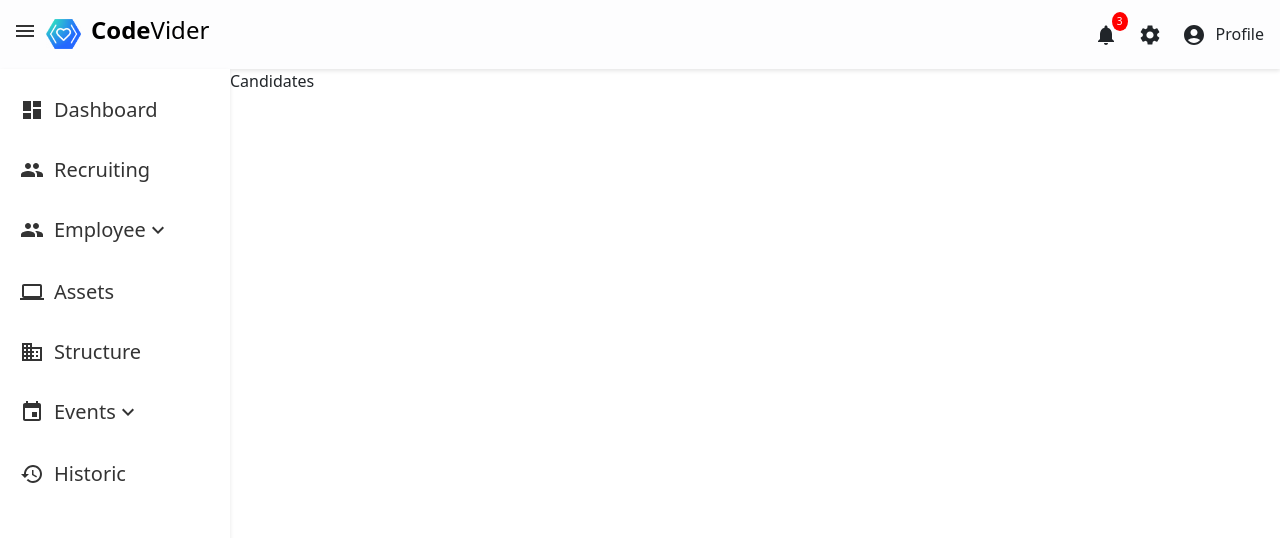
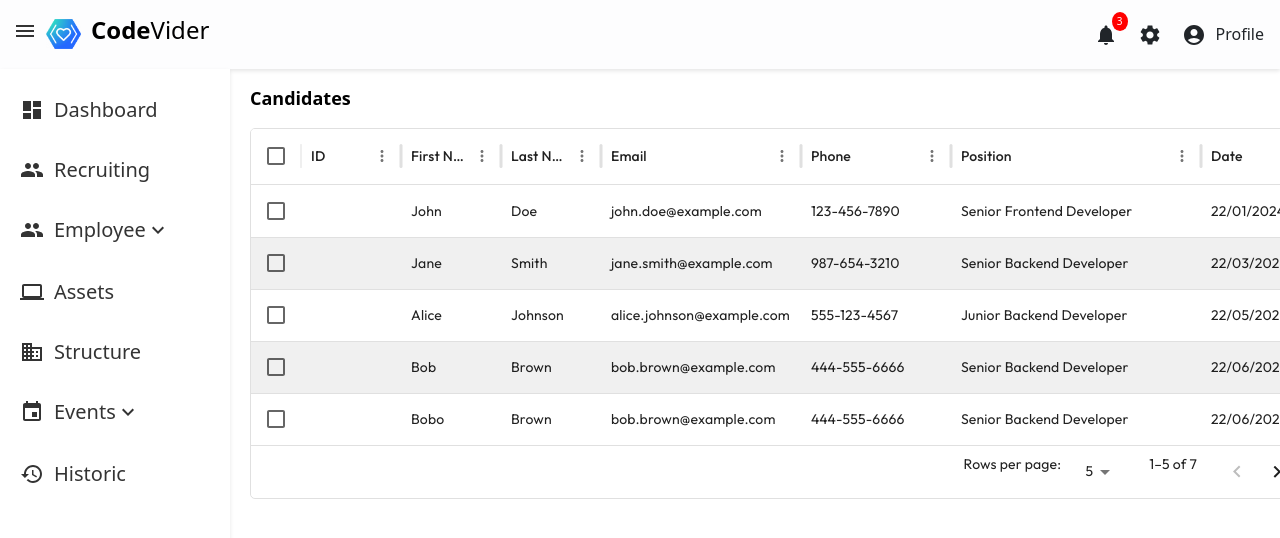
Before and after one commit to v4sj4n/hr-software-FE-exypnos, a React (Vite) app: page /candidates in a window 1280 px wide. Shown: the top 538 px of the page. Built offline with nearby package versions, Linux system fonts and the light colour scheme; sample sign-in values are in the browser's storage.

Commit message:
Reusable table

```diff
--- a/src/Components/Table/Table.tsx
+++ b/src/Components/Table/Table.tsx
@@ -1,6 +1,7 @@
-import { DataGrid, GridColDef, GridValidRowModel } from '@mui/x-data-grid';
+import { DataGrid, GridColDef, GridValidRowModel, GridRowParams } from '@mui/x-data-grid';
 import React from 'react';
 import { TableStyles } from '../Input/Styles';
+import { SvgIconProps } from '@mui/material';
 
 interface DataTableProps<T extends GridValidRowModel> {
   rows: T[];
@@ -11,27 +12,44 @@ interface DataTableProps<T extends GridValidRowModel> {
   initialPageSize?: number;
   pageSizeOptions?: number[];
   additionalStyles?: React.CSSProperties;
+  headerIcons?: { [key: string]: React.ComponentType<SvgIconProps> };
 }
 
 export default function DataTable<T extends GridValidRowModel>({
   rows,
   columns,
-  getRowId = (row: T) => (row ).id,
-  height = 369,
+  getRowId = (row: T) => (row).id,
+  height = "auto",
   width = '100%',
   initialPageSize = 5,
   pageSizeOptions = [5, 10],
+  headerIcons,
 }: DataTableProps<T>) {
-  const getRowClassName = (params: getRowParams) => {
-    const rowIndex = params.indexRelativeToCurrentPage;
-    return rowIndex % 2 === 0 ? 'colored-row' : '';
+  const getRowClassName = (params: GridRowParams) => {
+    return Number(params.id) % 2 === 0 ? 'colored-row' : '';
   };
+
+  const columnsWithIcons = columns.map(column => {
+    if (headerIcons && headerIcons[column.field]) {
+      const Icon = headerIcons[column.field];
+      return {
+        ...column,
+        renderHeader: () => (
+          <div style={{ display: 'flex', alignItems: 'center' }}>
+            <Icon style={{ marginRight: '8px' }} />
+            {column.headerName}
+          </div>
+        ),
+      };
+    }
+    return column;
+  });
 
   return (
     <div style={{ height, width }}>
       <DataGrid
         rows={rows}
-        columns={columns}
+        columns={columnsWithIcons}
         getRowId={getRowId}
         getRowClassName={getRowClassName}
         sx={{
--- a/src/Pages/Candidates/Candidates.tsx
+++ b/src/Pages/Candidates/Candidates.tsx
@@ -1,9 +1,138 @@
+import { Link } from "react-router-dom";
+import DataTable from "../../Components/Table/Table";
+import style from "./styles/Candidates.module.css"
+import { GridRenderCellParams } from '@mui/x-data-grid'
+
+export interface CandidateRow {
+  id: number;
+  originalId: string;
+  firstName: string;
+  role: string;
+  phone: string;
+  lastName: string;
+  email: string | undefined;
+  position: string;
+  date: string;
+  fullName: string;
+}
+
+const columns = [
+  { field: '_id', headerName: 'ID', width: 100 },
+  { field: 'firstName', headerName: 'First Name', width: 100 },
+  { field: 'lastName', headerName: 'Last Name', width: 100 },
+  { field: 'email', headerName: 'Email', width: 200 },
+  { field: 'phone', headerName: 'Phone', width: 150 },
+  { field: 'position', headerName: 'Position', width: 250 },
+  { field: 'date', headerName: 'Date', width: 100 },
+  { field: 'actions', headerName: 'Actions', width: 150 },
+]
+
+const dummyUsers = [
+  {
+    _id: '1a2b3c',
+    firstName: 'John',
+    lastName: 'Doe',
+    role: 'Admin',
+    phone: '123-456-7890',
+    position:"Senior Frontend Developer",
+    date:"22/01/2024",
+    auth: {
+      email: 'john.doe@example.com'
+    }
+  },
+  {
+    _id: '4d5e6f',
+    firstName: 'Jane',
+    lastName: 'Smith',
+    role: 'User',
+    phone: '987-654-3210',
+    position:"Senior Backend Developer",
+    date:"22/03/2024",
+    auth: {
+      email: 'jane.smith@example.com'
+    }
+  },
+  {
+    _id: '7g8h9i',
+    firstName: 'Alice',
+    lastName: 'Johnson',
+    role: 'Editor',
+    phone: '555-123-4567',
+    position:"Junior Backend Developer",
+    date:"22/05/2024",
+    auth: {
+      email: 'alice.johnson@example.com'
+    }
+  },
+  {
+    _id: '10j11k',
+    firstName: 'Bob',
+    lastName: 'Brown',
+    role: 'Admin',
+    phone: '444-555-6666',
+    position:"Senior Backend Developer",
+    date:"22/06/2024",
+    auth: {
+      email: 'bob.brown@example.com'
+    }
+  },
+  {
+    _id: '11k',
+    firstName: 'Bobo',
+    lastName: 'Brown',
+    role: 'Admin',
+    phone: '444-555-6666',
+    position:"Senior Backend Developer",
+    date:"22/06/2024",
+    auth: {
+      email: 'bob.brown@example.com'
+    }
+  },  {
+    _id: '112k',
+    firstName: 'Bobo2',
+    lastName: 'Brown2',
+    role: 'Admin2',
+    phone: '444-555-6666',
+    position:"Senior Backend Developer",
+    date:"22/06/2024",
+    auth: {
+      email: 'bob.brown@example.com'
+    }
+  },
+  {
+    field: 'actions',
+    headerName: 'Actions',
+    width: 120,
+    renderCell: (params: GridRenderCellParams) => (
+        <Link style={{textDecoration:"none", color:"#4C556B"}} to={`/profile/${params.row.originalId}`}>
+        View More
+      </Link>
+    ),
+},
+
+];
 
 
+
+const rows = dummyUsers.map((user, index) => ({
+  id: index + 1,
+  originalId: user._id,
+  firstName: user.firstName,
+  role: user.role,
+  phone: user.phone,
+  lastName: user.lastName,
+  email: user.auth?.email,
+  position: user.position,
+  date: user.date,
+  fullName: `${user.firstName} ${user.lastName}`
+}));
+const getRowId = (row: CandidateRow ) => row.id;
 export default function Candidates() {
   return (
-    <div>
-      Candidates
+    <div className={style.content}>
+        <div className={style.Candidates}>Candidates</div>
+      <DataTable getRowId={getRowId} columns={columns} rows={rows}  />
     </div>
+
   )
 }
--- /dev/null
+++ b/src/Pages/Candidates/styles/Candidates.module.css
@@ -0,0 +1,15 @@
+.Candidates{
+    color: #000000;
+    display: flex;
+    font-size: 18px;
+    font-weight: bolder;
+    margin: 16px 0px 16px 0px;
+  }
+
+  .content {
+    flex: 2;
+    display: flex;
+    flex-direction: column;
+    margin-left: 20px;
+    width: 1050px;
+  }
--- a/src/Pages/Employees/Employees.tsx
+++ b/src/Pages/Employees/Employees.tsx
@@ -1,6 +1,20 @@
 import { useGetAllUsers } from "./Hook";
 import style from './Employees.module.css'
 import DataTable from "../../Components/Table/Table";
+import { GridRenderCellParams } from '@mui/x-data-grid'
+import { Link } from "react-router-dom";
+import { Monitor, Email, Person, Work } from "@mui/icons-material";
+
+interface EmployeeRow {
+    id: number;
+    originalId: number;
+    firstName: string;
+    role: string;
+    phone: string;
+    lastName: string;
+    email: string | undefined;
+    fullName: string;
+}
 
 export default function Employees() {
     const { users } = useGetAllUsers();
@@ -18,21 +32,50 @@ export default function Employees() {
 
     const columns = [
         { field: 'id', headerName: 'No', width: 80 },
-        { field: 'firstName', headerName: 'First name', width: 150 },
-        { field: 'lastName', headerName: 'Last name', width: 150 },
-        { field: 'email', headerName: 'Email', width: 250 },
-        { field: 'phone', headerName: 'Phone', width: 250 },
-        { field: 'role', headerName: 'Role', width: 150 },
+        { field: 'firstName', headerName: 'First name', width: 100 },
+        { field: 'lastName', headerName: 'Last name', width: 100 },
+        { field: 'email', headerName: 'Email', width: 150 },
+        { field: 'phone', headerName: 'Phone', width: 200 },
+        { field: 'role', headerName: 'Role', width: 100 },
         { field: 'fullName', headerName: 'Full Name', width: 200 },
+        {
+            field: 'actions',
+            headerName: 'Actions',
+            width: 120,
+            renderCell: (params: GridRenderCellParams) => (
+                <Link style={{textDecoration:"none", color:"#4C556B"}} to={`/profile/${params.row.originalId}`}>
+                View More
+              </Link>
+            ),
+        },
     ];
 
-    const getRowId = (row ) => row.id;
+    // const headerIcons = {
+    //     email: Email,
+    //     phone: Monitor,
+    //     role: Work,
+    //     fullName: Person,
+    // };
+
+    const getRowId = (row: EmployeeRow) => row.id;
 
     return (
         <>
             <div style={{ display: "flex", width: "100%", flexDirection: "column", padding: "0 16px", backgroundColor: "#f0f5ff" }}>
-                <div className={style.account}>Employe List</div>
-                <DataTable rows={rows} columns={columns} getRowId={getRowId} />
+                <div className={style.account}>Employee List</div>
+                <DataTable
+                    rows={rows}
+                    columns={columns}
+                    getRowId={getRowId}
+                    headerIcons={
+                        {
+                            email: Email,
+                            phone: Monitor,
+                            role: Work,
+                            fullName: Person,
+                        }
+                    }
+                />
             </div>
         </>
     );
```
Also changed, not shown: src/Components/Button/Button.tsx (+12 -1 lines).
